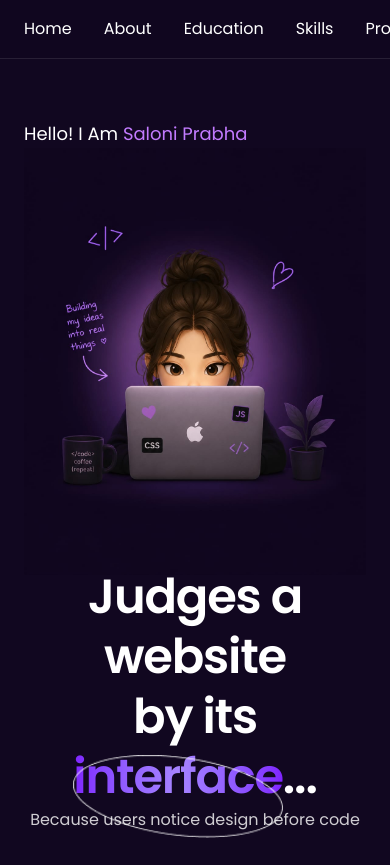
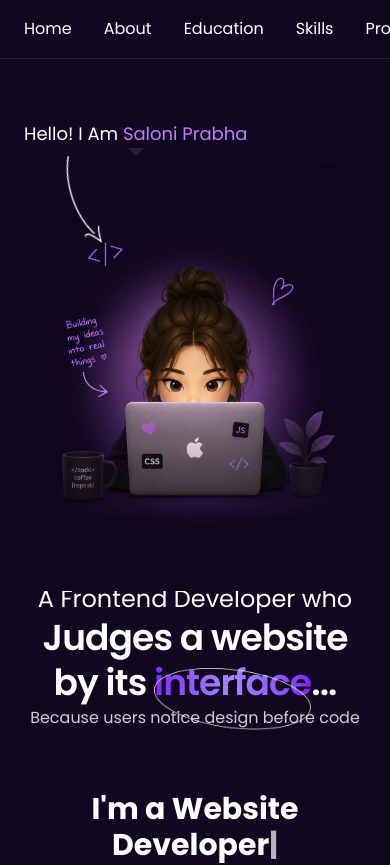
Before and after one commit to Saloniprabha/portfolio, a Next.js app: page / in a window 390 px wide. Shown: the top 865 px of the page. Built offline with nearby package versions, Linux system fonts and the light colour scheme.

Commit message:
Updated portfolio design

```diff
--- a/app/components/Banner.tsx
+++ b/app/components/Banner.tsx
@@ -55,7 +55,7 @@ export default function Banner(): React.JSX.Element {
           <div className="flex justify-center lg:justify-end relative w-full lg:w-auto">
             <div className="relative top-10">
               {/* Mobile: Hello text positioned on top of image */}
-              <div className="lg:hidden  -top-150 z-10">
+              <div className="lg:hidden relative z-10 mb-4">
                 <div className="relative inline-block  ">
                   <Image
                     src="/assets/arrow.png"
@@ -79,22 +79,25 @@ export default function Banner(): React.JSX.Element {
                 alt="Saloni Prabha - Frontend Developer and Designer"
                 width={300}
                 height={300}
-                className=" max-w-md absolute"
+                className="w-64 sm:w-72 md:w-80 h-auto"
                 style={{ width: "auto", height: "auto" }}
                 priority
               />
-              <Image
+              {/* <Image
                 src="/assets/me.png"
                 alt="Saloni Prabha - Frontend Developer and Designer"
                 width={300}
                 height={300}
-                className="max-w-md "
+                className="w-64 sm:w-72 md:w-80 h-auto"
                 style={{ width: "auto", height: "auto" }}
                 priority
-              />
+              /> */}
             </div>
           </div>
-          <div id="about" className="flex-1 space-y-6 text-center lg:text-left">
+          <div
+             id="about"
+            className="flex-1 space-y-6 text-center lg:text-left mt-8 lg:mt-0"
+          >
             {/* Desktop: Hello text in original position */}
             <div className="hidden lg:inline-block relative">
               <Image
@@ -115,7 +118,7 @@ export default function Banner(): React.JSX.Element {
             </div>
             <div className="">
               <p className="text-2xl"> A Frontend Developer who </p>
-              <h1 className="text-5xl tracking-tight lg:text-7xl font-semibold text-white leading-tight">
+              <h1 className="text-4xl sm:text-5xl lg:text-7xl tracking-tight font-semibold text-white leading-tight">
                 Judges a website
                 <br /> by its{" "}
                 <span className="relative inline-block">
@@ -133,7 +136,7 @@ export default function Banner(): React.JSX.Element {
           </div>
         </div>
         <div className="space-y-3 pt-15 text-center lg:text-left">
-          <p className="text-5xl text-white font-bold">
+          <p className="text-3xl sm:text-4xl lg:text-5xl text-white font-bold break-words">
             I&apos;m a {displayedText}
             <span className="animate-pulse">|</span>
           </p>
```
